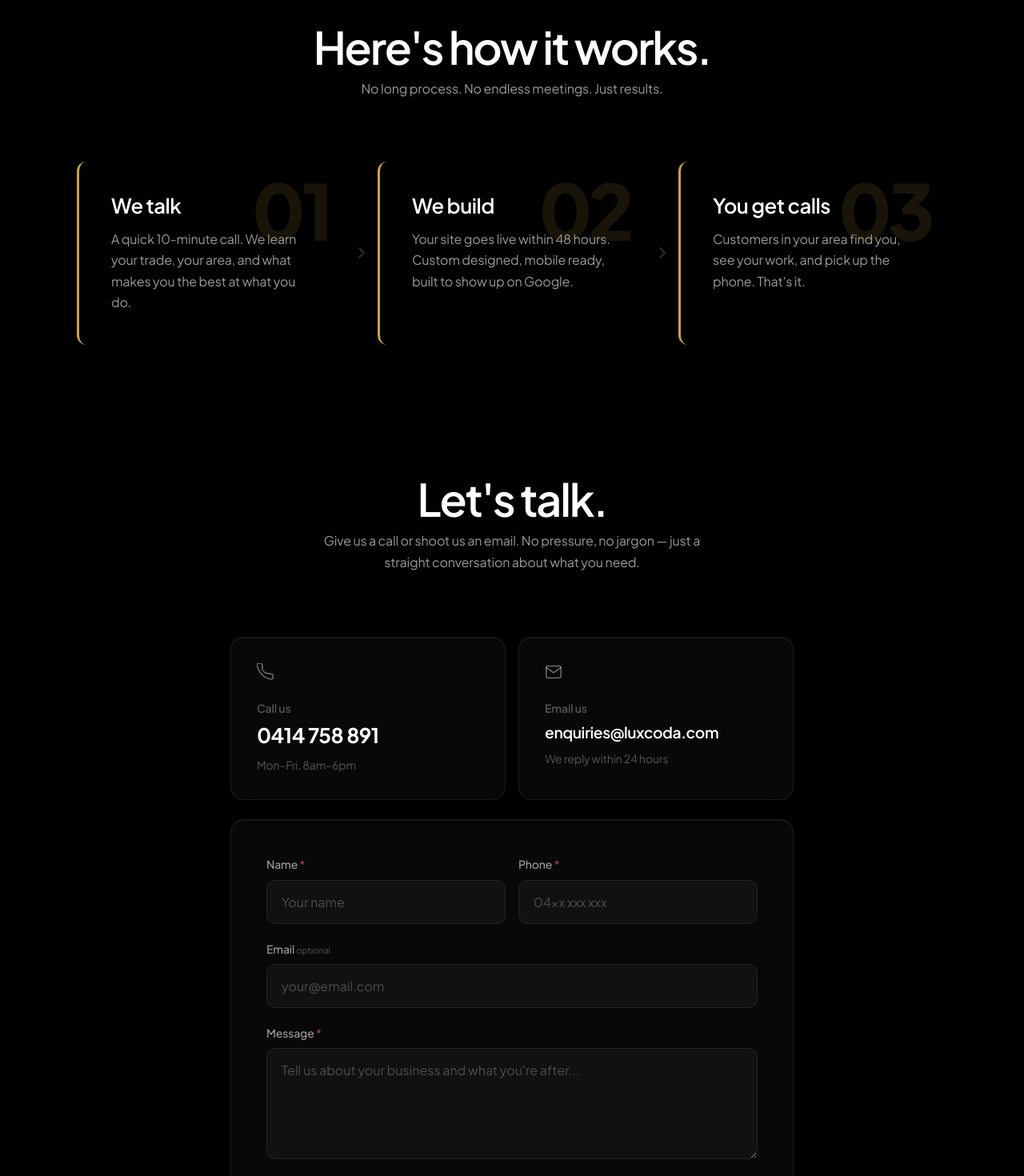
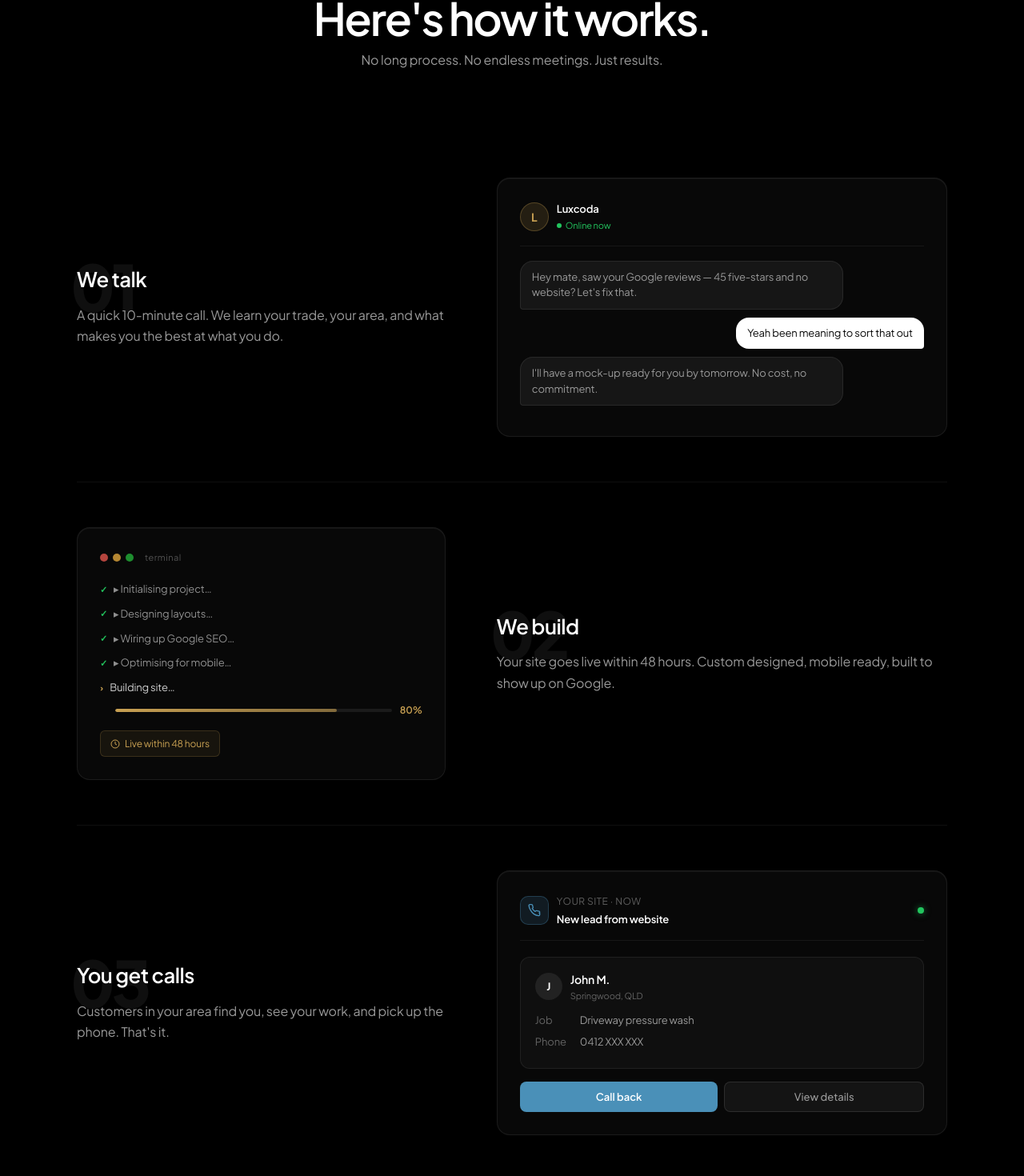
Before and after one commit to Pooyameh/luxcoda-react, a React (Vite) app: page / in a window 1280 px wide. Shown: the part 4135-5605 px from the top of the page at 80% size. Built offline with nearby package versions, Linux system fonts and the light colour scheme.

Commit message:
redesign c2-v2

```diff
--- a/src/components/Portfolio.jsx
+++ b/src/components/Portfolio.jsx
@@ -2,43 +2,331 @@ import { useRef, useEffect } from 'react';
 import { gsap } from 'gsap';
 import { ScrollTrigger } from 'gsap/ScrollTrigger';
 
-const steps = [
-  {
-    number: '01',
-    title: 'We talk',
-    description: 'A quick 10-minute call. We learn your trade, your area, and what makes you the best at what you do.',
-  },
-  {
-    number: '02',
-    title: 'We build',
-    description: 'Your site goes live within 48 hours. Custom designed, mobile ready, built to show up on Google.',
-  },
-  {
-    number: '03',
-    title: 'You get calls',
-    description: "Customers in your area find you, see your work, and pick up the phone. That's it.",
-  },
-];
+gsap.registerPlugin(ScrollTrigger);
 
-function ChevronArrow() {
+const GLASS = {
+  background: 'rgba(255,255,255,0.03)',
+  backdropFilter: 'blur(20px)',
+  WebkitBackdropFilter: 'blur(20px)',
+  border: '1px solid rgba(255,255,255,0.08)',
+  borderRadius: 16,
+  boxShadow: '0 8px 32px rgba(0,0,0,0.3), inset 0 1px 0 rgba(255,255,255,0.05)',
+};
+
+/* ── Step row (matches FeatureRow in Services) ── */
+
+function StepRow({ textLeft, number, title, description, visual }) {
+  const rowRef  = useRef(null);
+  const textRef = useRef(null);
+  const visRef  = useRef(null);
+
+  useEffect(() => {
+    const ctx = gsap.context(() => {
+      gsap.from(textRef.current, {
+        scrollTrigger: { trigger: rowRef.current, start: 'top 78%', once: true },
+        opacity: 0, x: textLeft ? -30 : 30, duration: 0.85, ease: 'power3.out',
+      });
+      gsap.from(visRef.current, {
+        scrollTrigger: { trigger: rowRef.current, start: 'top 78%', once: true },
+        opacity: 0, x: textLeft ? 30 : -30, duration: 0.85, ease: 'power3.out', delay: 0.18,
+      });
+    });
+    return () => ctx.revert();
+  }, [textLeft]);
+
+  const TextBlock = () => (
+    <div ref={textRef} style={{ position: 'relative' }}>
+      {/* Faded watermark number */}
+      <div aria-hidden="true" style={{
+        position: 'absolute',
+        top: -16,
+        left: -8,
+        fontFamily: "'Plus Jakarta Sans', sans-serif",
+        fontWeight: 800,
+        fontSize: 80,
+        color: 'rgba(255,255,255,0.06)',
+        lineHeight: 1,
+        letterSpacing: '-0.05em',
+        userSelect: 'none',
+        pointerEvents: 'none',
+        zIndex: 0,
+      }}>
+        {number}
+      </div>
+      <div style={{ position: 'relative', zIndex: 1 }}>
+        <h3 style={{
+          fontFamily: "'Plus Jakarta Sans', sans-serif",
+          fontWeight: 600,
+          fontSize: 'var(--h3-size)',
+          color: 'var(--text-primary)',
+          letterSpacing: 'var(--h3-spacing)',
+          lineHeight: 'var(--h3-line-height)',
+          marginBottom: '1rem',
+        }}>
+          {title}
+        </h3>
+        <p style={{
+          fontFamily: "'Plus Jakarta Sans', sans-serif",
+          fontSize: 'var(--body-size)',
+          color: 'var(--text-secondary)',
+          lineHeight: 1.65,
+        }}>
+          {description}
+        </p>
+      </div>
+    </div>
+  );
+
+  const VisBlock = () => <div ref={visRef}>{visual}</div>;
+
   return (
-    <div className="hiw-arrow" style={{
-      display: 'flex',
-      alignItems: 'center',
-      justifyContent: 'center',
-      flexShrink: 0,
-      alignSelf: 'center',
-    }}>
-      <svg width="24" height="24" viewBox="0 0 24 24" fill="none">
-        <path d="M9 6l6 6-6 6" stroke="#c8a052" strokeWidth="1.5" strokeLinecap="round" strokeLinejoin="round" opacity="0.35" />
-      </svg>
+    <div
+      ref={rowRef}
+      className="hiw-row"
+      style={{
+        display: 'grid',
+        gridTemplateColumns: '45fr 55fr',
+        gap: 'clamp(3rem, 5vw, 5rem)',
+        alignItems: 'center',
+        padding: 'clamp(56px, 7vh, 80px) 0',
+        borderBottom: '1px solid var(--border)',
+      }}
+    >
+      {textLeft ? <><TextBlock /><VisBlock /></> : <><VisBlock /><TextBlock /></>}
     </div>
   );
 }
 
+/* ── Visuals ── */
+
+function WeTalkVisual() {
+  const msgs = [
+    { from: 'luxcoda', text: 'Hey mate, saw your Google reviews — 45 five-stars and no website? Let\'s fix that.' },
+    { from: 'client',  text: 'Yeah been meaning to sort that out' },
+    { from: 'luxcoda', text: "I'll have a mock-up ready for you by tomorrow. No cost, no commitment." },
+  ];
+
+  return (
+    <div style={{ ...GLASS, padding: 28, fontFamily: "'Plus Jakarta Sans', sans-serif" }}>
+      {/* Header */}
+      <div style={{
+        display: 'flex', alignItems: 'center', gap: 10,
+        borderBottom: '1px solid rgba(255,255,255,0.06)',
+        paddingBottom: 16, marginBottom: 18,
+      }}>
+        <div style={{
+          width: 36, height: 36, borderRadius: '50%',
+          background: 'rgba(200,160,82,0.15)',
+          border: '1px solid rgba(200,160,82,0.3)',
+          display: 'flex', alignItems: 'center', justifyContent: 'center',
+          fontSize: 14, fontWeight: 700, color: '#c8a052',
+        }}>L</div>
+        <div>
+          <div style={{ fontSize: 13, fontWeight: 600, color: 'var(--text-primary)' }}>Luxcoda</div>
+          <div style={{ display: 'flex', alignItems: 'center', gap: 5, fontSize: 11, color: '#22c55e', marginTop: 2 }}>
+            <span style={{ width: 6, height: 6, borderRadius: '50%', background: '#22c55e', display: 'inline-block' }} />
+            Online now
+          </div>
+        </div>
+      </div>
+
+      {/* Messages */}
+      {msgs.map((m, i) => (
+        <div key={i} style={{
+          display: 'flex',
+          justifyContent: m.from === 'client' ? 'flex-end' : 'flex-start',
+          marginBottom: 10,
+        }}>
+          <div style={{
+            background: m.from === 'client' ? '#ffffff' : 'rgba(255,255,255,0.06)',
+            color: m.from === 'client' ? '#0a0a0a' : 'var(--text-secondary)',
+            border: m.from === 'client' ? 'none' : '1px solid rgba(255,255,255,0.08)',
+            borderRadius: m.from === 'client' ? '16px 16px 4px 16px' : '16px 16px 16px 4px',
+            padding: '10px 14px', fontSize: 13, lineHeight: 1.5, maxWidth: '80%',
+          }}>
+            {m.text}
+          </div>
+        </div>
+      ))}
+    </div>
+  );
+}
+
+function WeBuildVisual() {
+  return (
+    <div style={{ ...GLASS, padding: 28, fontFamily: "'Plus Jakarta Sans', sans-serif" }}>
+      {/* Terminal title bar */}
+      <div style={{
+        display: 'flex', alignItems: 'center', gap: 6,
+        marginBottom: 20,
+      }}>
+        <div style={{ width: 10, height: 10, borderRadius: '50%', background: 'rgba(255,95,86,0.7)' }} />
+        <div style={{ width: 10, height: 10, borderRadius: '50%', background: 'rgba(255,189,68,0.7)' }} />
+        <div style={{ width: 10, height: 10, borderRadius: '50%', background: 'rgba(40,200,64,0.7)' }} />
+        <span style={{ marginLeft: 8, fontSize: 11, color: 'rgba(255,255,255,0.3)', letterSpacing: '0.04em' }}>
+          terminal
+        </span>
+      </div>
+
+      {/* Terminal lines */}
+      {[
+        { label: '▸ Initialising project…',         done: true },
+        { label: '▸ Designing layouts…',             done: true },
+        { label: '▸ Wiring up Google SEO…',          done: true },
+        { label: '▸ Optimising for mobile…',         done: true },
+      ].map((line, i) => (
+        <div key={i} style={{ display: 'flex', alignItems: 'center', gap: 8, marginBottom: 10 }}>
+          <span style={{ color: '#22c55e', fontSize: 11, fontWeight: 700, flexShrink: 0 }}>✓</span>
+          <span style={{ fontSize: 13, color: 'rgba(255,255,255,0.55)' }}>{line.label}</span>
+        </div>
+      ))}
+
+      {/* Progress line */}
+      <div style={{ marginTop: 4, marginBottom: 16 }}>
+        <div style={{ display: 'flex', alignItems: 'center', gap: 8, marginBottom: 8 }}>
+          <span style={{ color: '#c8a052', fontSize: 11, fontWeight: 700, flexShrink: 0 }}>›</span>
+          <span style={{ fontSize: 13, color: 'rgba(255,255,255,0.8)' }}>Building site…</span>
+        </div>
+        <div style={{ display: 'flex', alignItems: 'center', gap: 10, paddingLeft: 19 }}>
+          <div style={{ flex: 1, height: 4, borderRadius: 99, background: 'rgba(255,255,255,0.08)', overflow: 'hidden' }}>
+            <div style={{ width: '80%', height: '100%', borderRadius: 99, background: 'linear-gradient(90deg, #c8a052, rgba(200,160,82,0.6))' }} />
+          </div>
+          <span style={{ fontSize: 12, color: '#c8a052', fontWeight: 600, flexShrink: 0 }}>80%</span>
+        </div>
+      </div>
+
+      {/* ETA badge */}
+      <div style={{
+        display: 'inline-flex', alignItems: 'center', gap: 6,
+        background: 'rgba(200,160,82,0.08)',
+        border: '1px solid rgba(200,160,82,0.2)',
+        borderRadius: 6, padding: '6px 12px',
+        fontSize: 12, color: '#c8a052',
+      }}>
+        <svg width="12" height="12" viewBox="0 0 24 24" fill="none" stroke="currentColor" strokeWidth="2">
+          <circle cx="12" cy="12" r="10"/><polyline points="12 6 12 12 16 14"/>
+        </svg>
+        Live within 48 hours
+      </div>
+    </div>
+  );
+}
+
+function YouGetCallsVisual() {
+  return (
+    <div style={{ ...GLASS, padding: 28, fontFamily: "'Plus Jakarta Sans', sans-serif" }}>
+      {/* Notification header */}
+      <div style={{
+        display: 'flex', alignItems: 'center', gap: 10,
+        borderBottom: '1px solid rgba(255,255,255,0.06)',
+        paddingBottom: 16, marginBottom: 20,
+      }}>
+        <div style={{
+          width: 36, height: 36, borderRadius: 10,
+          background: 'rgba(74,144,184,0.15)',
+          border: '1px solid rgba(74,144,184,0.3)',
+          display: 'flex', alignItems: 'center', justifyContent: 'center',
+        }}>
+          <svg width="16" height="16" viewBox="0 0 24 24" fill="none" stroke="#4A90B8" strokeWidth="2" strokeLinecap="round" strokeLinejoin="round">
+            <path d="M22 16.92v3a2 2 0 0 1-2.18 2 19.79 19.79 0 0 1-8.63-3.07A19.5 19.5 0 0 1 4.69 11.5 19.79 19.79 0 0 1 1.61 2.84 2 2 0 0 1 3.59 1h3a2 2 0 0 1 2 1.72c.127.96.361 1.903.7 2.81a2 2 0 0 1-.45 2.11L7.91 8.56a16 16 0 0 0 5.5 5.5l.97-.97a2 2 0 0 1 2.11-.45c.907.339 1.85.573 2.81.7A2 2 0 0 1 21 16.92z"/>
+          </svg>
+        </div>
+        <div>
+          <div style={{ fontSize: 12, color: 'rgba(255,255,255,0.35)', marginBottom: 2, letterSpacing: '0.04em' }}>
+            YOUR SITE · NOW
+          </div>
+          <div style={{ fontSize: 13, fontWeight: 600, color: 'var(--text-primary)' }}>New lead from website</div>
+        </div>
+        <div style={{
+          marginLeft: 'auto',
+          width: 8, height: 8, borderRadius: '50%',
+          background: '#22c55e',
+          boxShadow: '0 0 8px rgba(34,197,94,0.6)',
+        }} />
+      </div>
+
+      {/* Lead card */}
+      <div style={{
+        background: 'rgba(255,255,255,0.03)',
+        border: '1px solid rgba(255,255,255,0.07)',
+        borderRadius: 12, padding: '16px 18px',
+        marginBottom: 16,
+      }}>
+        <div style={{ display: 'flex', alignItems: 'center', gap: 10, marginBottom: 12 }}>
+          <div style={{
+            width: 34, height: 34, borderRadius: '50%',
+            background: 'rgba(255,255,255,0.08)',
+            display: 'flex', alignItems: 'center', justifyContent: 'center',
+            fontSize: 13, fontWeight: 700, color: 'var(--text-primary)',
+          }}>J</div>
+          <div>
+            <div style={{ fontSize: 14, fontWeight: 600, color: 'var(--text-primary)' }}>John M.</div>
+            <div style={{ fontSize: 11, color: 'rgba(255,255,255,0.35)' }}>Springwood, QLD</div>
+          </div>
+        </div>
+        {[
+          { label: 'Job', value: 'Driveway pressure wash' },
+          { label: 'Phone', value: '0412 XXX XXX' },
+        ].map(({ label, value }) => (
+          <div key={label} style={{ display: 'flex', gap: 8, marginBottom: 6, fontSize: 13 }}>
+            <span style={{ color: 'rgba(255,255,255,0.35)', minWidth: 48 }}>{label}</span>
+            <span style={{ color: 'var(--text-secondary)' }}>{value}</span>
+          </div>
+        ))}
+      </div>
+
+      {/* CTA row */}
+      <div style={{ display: 'flex', gap: 8 }}>
+        <button style={{
+          flex: 1, padding: '10px 0', borderRadius: 8, border: 'none',
+          background: '#4A90B8', color: '#fff', fontSize: 13, fontWeight: 600,
+          cursor: 'pointer', fontFamily: "'Plus Jakarta Sans', sans-serif",
+        }}>
+          Call back
+        </button>
+        <button style={{
+          flex: 1, padding: '10px 0', borderRadius: 8,
+          background: 'rgba(255,255,255,0.05)', border: '1px solid rgba(255,255,255,0.1)',
+          color: 'var(--text-secondary)', fontSize: 13, fontWeight: 500,
+          cursor: 'pointer', fontFamily: "'Plus Jakarta Sans', sans-serif",
+        }}>
+          View details
+        </button>
+      </div>
+    </div>
+  );
+}
+
+/* ── Steps data ── */
+
+const steps = [
+  {
+    textLeft: true,
+    number: '01',
+    title: 'We talk',
+    description: 'A quick 10-minute call. We learn your trade, your area, and what makes you the best at what you do.',
+    visual: <WeTalkVisual />,
+  },
+  {
+    textLeft: false,
+    number: '02',
+    title: 'We build',
+    description: 'Your site goes live within 48 hours. Custom designed, mobile ready, built to show up on Google.',
+    visual: <WeBuildVisual />,
+  },
+  {
+    textLeft: true,
+    number: '03',
+    title: 'You get calls',
+    description: "Customers in your area find you, see your work, and pick up the phone. That's it.",
+    visual: <YouGetCallsVisual />,
+  },
+];
+
+/* ── Section ── */
+
 export default function Portfolio() {
-  const headRef  = useRef(null);
-  const cardsRef = useRef(null);
+  const headRef = useRef(null);
 
   useEffect(() => {
     const ctx = gsap.context(() => {
@@ -46,17 +334,13 @@ export default function Portfolio() {
         scrollTrigger: { trigger: headRef.current, start: 'top 85%', once: true },
         opacity: 0, y: 20, duration: 0.8, ease: 'power3.out',
       });
-      gsap.from(cardsRef.current.querySelectorAll('.hiw-card'), {
-        scrollTrigger: { trigger: cardsRef.current, start: 'top 82%', once: true },
-        opacity: 0, y: 24, duration: 0.7, ease: 'power3.out', stagger: 0.14,
-      });
     });
     return () => ctx.revert();
   }, []);
 
   return (
     <section id="work" style={{
-      padding: 'clamp(100px, 12vh, 140px) var(--content-padding)',
+      padding: 'var(--section-padding) var(--content-padding)',
     }}>
       <div className="content-wrap">
         <div ref={headRef} style={{ textAlign: 'center', marginBottom: 'clamp(3rem, 6vw, 5rem)' }}>
@@ -83,82 +367,17 @@ export default function Portfolio() {
           </p>
         </div>
 
-        {/* Cards + arrows wrapper */}
-        <div ref={cardsRef} className="hiw-grid">
-          {steps.map((step, i) => (
-            <>
-              <div key={step.number} className="hiw-card" style={{
-                position: 'relative',
-                borderLeft: '3px solid #c8a052',
-                borderRadius: 12,
-                padding: 40,
-                overflow: 'hidden',
-                transition: 'background 0.3s ease',
-              }}>
-                {/* Watermark number */}
-                <div aria-hidden="true" style={{
-                  position: 'absolute',
-                  top: 12,
-                  right: 20,
-                  fontFamily: "'Plus Jakarta Sans', sans-serif",
-                  fontWeight: 800,
-                  fontSize: 'clamp(64px, 8vw, 96px)',
-                  color: '#c8a052',
-                  opacity: 0.12,
-                  lineHeight: 1,
-                  letterSpacing: '-0.05em',
-                  userSelect: 'none',
-                  pointerEvents: 'none',
-                }}>
-                  {step.number}
-                </div>
-
-                <h3 style={{
-                  fontFamily: "'Plus Jakarta Sans', sans-serif",
-                  fontWeight: 600,
-                  fontSize: 'clamp(1.4rem, 2vw, 1.65rem)',
-                  color: 'var(--text-primary)',
-                  letterSpacing: '-0.02em',
-                  lineHeight: 1.2,
-                  marginBottom: '0.85rem',
-                }}>
-                  {step.title}
-                </h3>
-                <p style={{
-                  fontFamily: "'Plus Jakarta Sans', sans-serif",
-                  fontSize: 'var(--body-size)',
-                  color: 'rgba(255,255,255,0.6)',
-                  lineHeight: 1.65,
-                  margin: 0,
-                }}>
-                  {step.description}
-                </p>
-              </div>
-
-              {/* Chevron between cards (desktop only) */}
-              {i < steps.length - 1 && <ChevronArrow key={`arrow-${i}`} />}
-            </>
-          ))}
-        </div>
+        {steps.map(s => <StepRow key={s.number} {...s} />)}
       </div>
 
       <style>{`
-        .hiw-grid {
-          display: grid;
-          grid-template-columns: 1fr auto 1fr auto 1fr;
-          gap: 0 8px;
-          align-items: stretch;
-        }
-        .hiw-card:hover {
-          background: rgba(255,255,255,0.03);
-        }
         @media (max-width: 767px) {
-          .hiw-grid {
-            grid-template-columns: 1fr;
-            gap: 20px 0;
+          .hiw-row {
+            grid-template-columns: 1fr !important;
           }
-          .hiw-arrow { display: none; }
-          .hiw-card { padding: 32px 28px; }
+          /* On mobile, always show text first then visual */
+          .hiw-row > *:last-child { order: 2; }
+          .hiw-row > *:first-child { order: 1; }
         }
       `}</style>
     </section>
```
